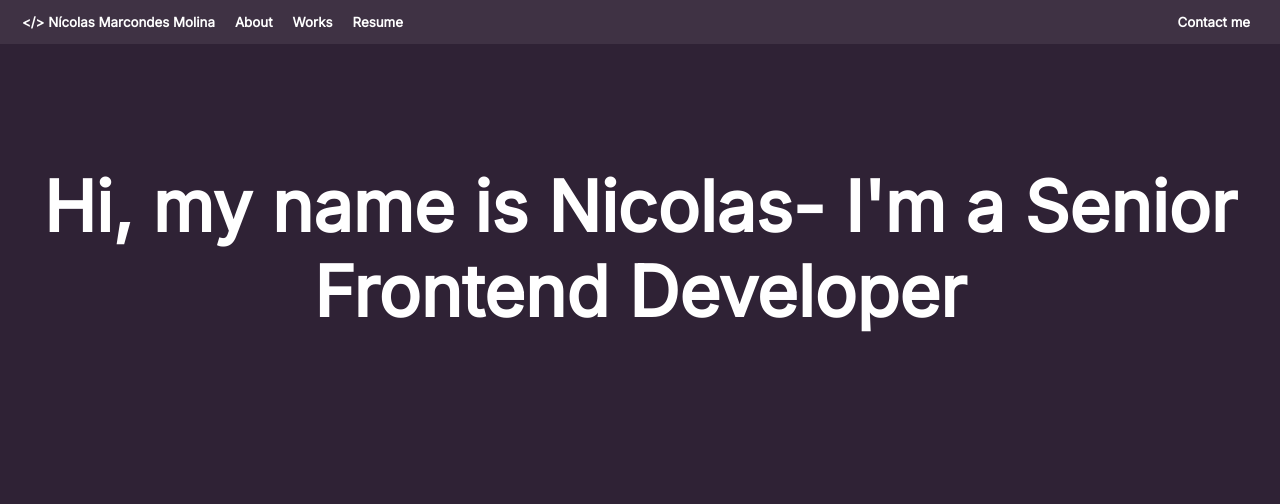
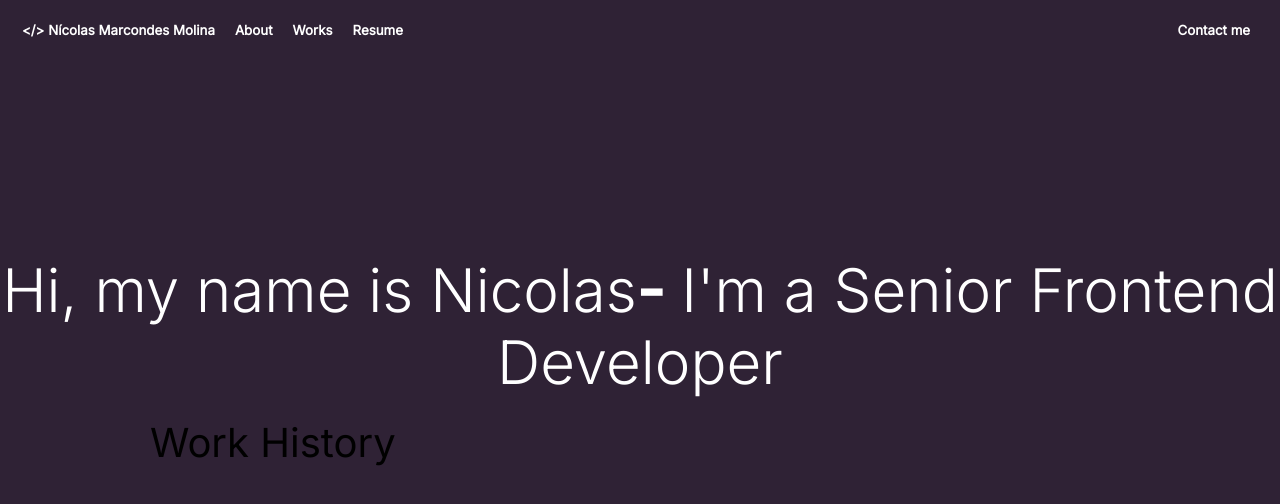
Before and after one commit to nicmolina/next-js-portfolio, a Next.js app: page / in a window 1280 px wide. Shown: the top 504 px of the page. Built offline with nearby package versions, Linux system fonts and the light colour scheme.

Commit message:
Adicionando componente de workhistory

```diff
--- a/package.json
+++ b/package.json
@@ -24,6 +24,7 @@
     "eslint-config-next": "13.2.4",
     "eslint-plugin-react": "^7.32.2",
     "framer-motion": "^10.10.0",
+    "gsap": "^3.11.5",
     "jest-styled-components": "^7.1.1",
     "next": "13.2.4",
     "react": "18.2.0",
--- a/src/components/atoms/Button/styles.ts
+++ b/src/components/atoms/Button/styles.ts
@@ -12,6 +12,7 @@ export const Button = styled.button<IButtonProps>`
   font-family: var(--main-font);
   display: flex;
   height: 100%;
+  align-items: center;
   padding: 6px;
   cursor: pointer;
   transition: 0.2s ease-in-out;
--- a/src/components/organisms/Header/index.tsx
+++ b/src/components/organisms/Header/index.tsx
@@ -1,9 +1,47 @@
-import { FC } from 'react'
+import { FC, useEffect, useRef } from 'react'
 import * as S from './styles'
-import { CodeView } from 'styled-icons/remix-editor'
 import { Button, Link } from 'components/atoms'
+import { gsap } from 'gsap'
+import { colors } from 'styles/color'
 
 const Header: FC = () => {
+  const headerRef = useRef<HTMLDivElement>(null)
+  const barRef = useRef<HTMLDivElement>(null)
+
+  useEffect(() => {
+    const handleScroll = () => {
+      const scrollPosition = window.pageYOffset
+      const scrollTop = window.pageYOffset
+      const maxScroll = document.body.scrollHeight - window.innerHeight
+      const scrollPercent = scrollTop / maxScroll
+      const barWidth = `${scrollPercent * 100}%`
+
+      gsap.to(barRef.current, {
+        width: barWidth,
+        duration: 0.5,
+        ease: 'power2.out'
+      })
+
+      if (scrollPosition > 0) {
+        gsap.to(headerRef.current, {
+          backgroundColor: colors.primary,
+          duration: 0.5
+        })
+      } else {
+        gsap.to(headerRef.current, {
+          backgroundColor: 'transparent',
+          duration: 0.5
+        })
+      }
+    }
+
+    window.addEventListener('scroll', handleScroll)
+
+    return () => {
+      window.removeEventListener('scroll', handleScroll)
+    }
+  }, [])
+
   return (
     <S.Wrapper>
       <S.ContentContainer>
--- a/src/components/organisms/Header/styles.ts
+++ b/src/components/organisms/Header/styles.ts
@@ -3,9 +3,10 @@ import { colors } from 'styles/color'
 
 export const Wrapper = styled.div`
   display: flex;
+  position: fixed;
   width: 100%;
-  max-height: 6%;
-  background-color: ${colors.primary};
+  height: 6rem;
+  background-color: 'transparent';
   color: ${colors.secondary_light};
   padding: 8px 16px;
 `
--- /dev/null
+++ b/src/components/organisms/WorkHistory/index.tsx
@@ -0,0 +1,14 @@
+import { FC } from 'react'
+import * as S from './styles'
+
+const WorkHistory: FC = () => {
+  return (
+    <S.Wrapper>
+      <S.ContentContainer>
+        <S.HeadingContainer>Work History</S.HeadingContainer>
+      </S.ContentContainer>
+    </S.Wrapper>
+  )
+}
+
+export default WorkHistory
--- /dev/null
+++ b/src/components/organisms/WorkHistory/styles.ts
@@ -0,0 +1,28 @@
+import styled from 'styled-components'
+
+export const Wrapper = styled.div`
+  display: flex;
+  padding: 2rem 14rem;
+  width: 100%;
+  justify-content: space-between;
+`
+
+export const ContentContainer = styled.div`
+  display: flex;
+  flex-direction: column;
+  width: 100%;
+  gap: 6rem;
+`
+export const HeadingContainer = styled.div`
+  font-size: 4rem;
+  font-weight: 400;
+  margin-left: 1rem;
+`
+
+export const JobsContainer = styled.div`
+  display: grid;
+  grid-template-columns: repeat(3, 1fr);
+  grid-template-rows: repeat(2, 100px);
+  column-gap: 3rem;
+  row-gap: 2rem;
+`
--- a/src/components/organisms/index.tsx
+++ b/src/components/organisms/index.tsx
@@ -1,3 +1,4 @@
 import Header from './Header'
+import WorkHistory from './WorkHistory'
 
-export { Header }
+export { Header, WorkHistory }
--- a/src/components/pages/Home/index.tsx
+++ b/src/components/pages/Home/index.tsx
@@ -1,5 +1,5 @@
 import { FC } from 'react'
-import { Header } from 'components/organisms'
+import { Header, WorkHistory } from 'components/organisms'
 import * as S from './styles'
 import { motion } from 'framer-motion'
 
@@ -7,18 +7,24 @@ const HomePage: FC = () => {
   return (
     <S.Wrapper>
       <Header />
-      <motion.div
-        initial={{ y: 50, opacity: 0 }}
-        animate={{ y: 0, opacity: 1 }}
-        transition={{ type: 'spring', stiffness: 400, delay: 0.2, duration: 1 }}
-      >
-        <S.ContentContainer>
+      <S.ContentContainer>
+        <motion.div
+          initial={{ y: -50, opacity: 0 }}
+          animate={{ y: 0, opacity: 1 }}
+          transition={{
+            type: 'spring',
+            stiffness: 400,
+            delay: 0.2,
+            duration: 1
+          }}
+        >
           <S.HeadingContainer>
             Hi, my name is Nicolas<strong>-</strong> I&apos;m a Senior Frontend
             Developer
           </S.HeadingContainer>
-        </S.ContentContainer>
-      </motion.div>
+        </motion.div>
+        <WorkHistory />
+      </S.ContentContainer>
     </S.Wrapper>
   )
 }
--- a/src/components/pages/Home/styles.ts
+++ b/src/components/pages/Home/styles.ts
@@ -13,14 +13,16 @@ export const Wrapper = styled.div`
 
 export const ContentContainer = styled.div`
   display: flex;
+  flex-direction: column;
+  margin: 24rem auto;
   justify-content: center;
   height: 100%;
 `
 
 export const HeadingContainer = styled.h1`
-  font-size: 7rem;
+  font-size: 6rem;
   text-align: center;
   color: ${colors.gray100};
-  font-weight: bold;
+  font-weight: 300;
   height: fit-content;
 `
```
Also changed, not shown: src/fakeApi/workHistory.ts (added), 1 other file (tests, documents, lock files or other folders).
